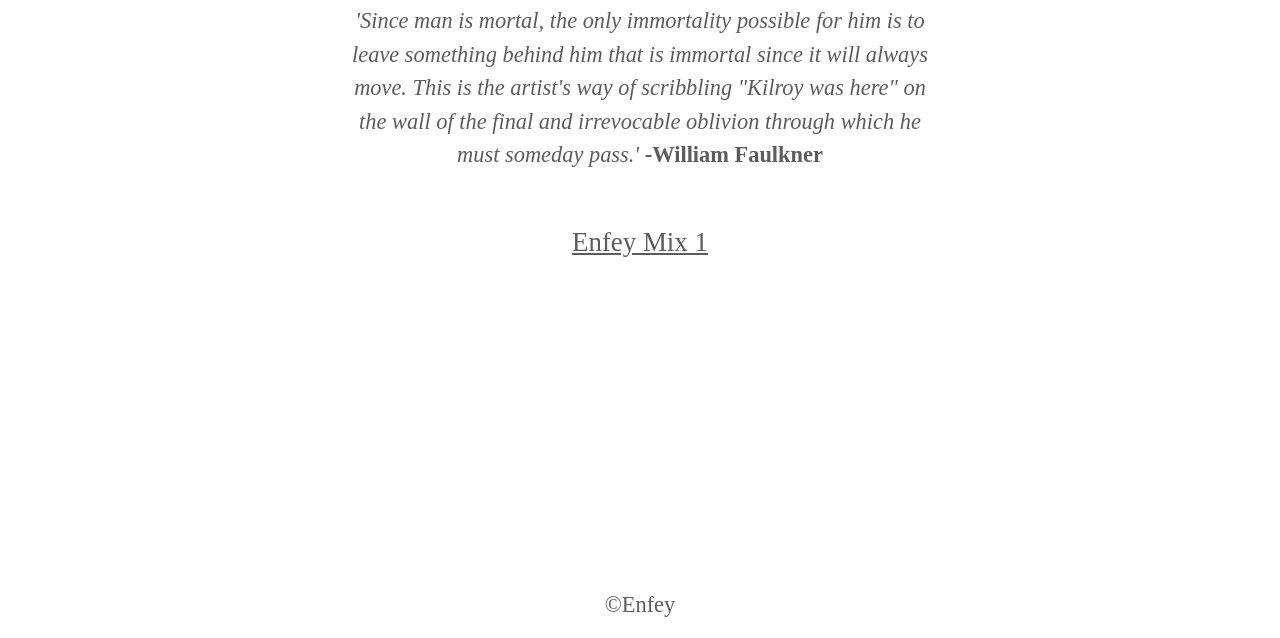
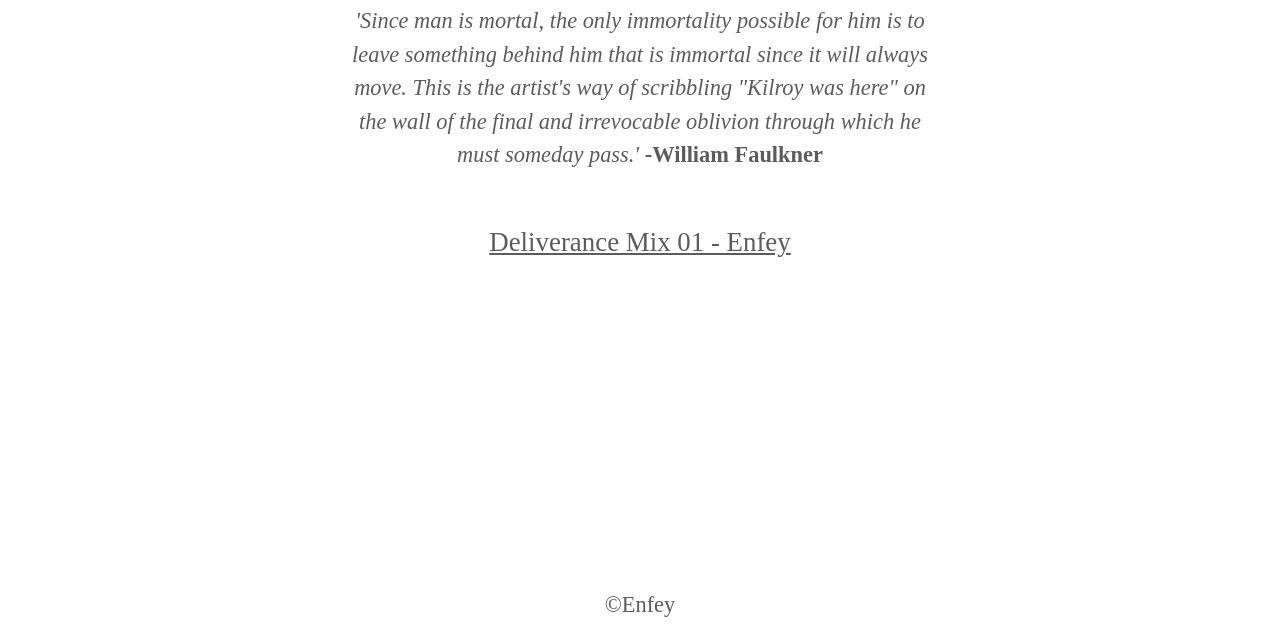
Before and after one commit to Enfey/net, a website built with Vite: page docs/sonic_explorations/radioArchive.html in a window 1280 px wide. Shown: the part 162-800 px from the top of the page. Built offline with nearby package versions, Linux system fonts and the light colour scheme.

Commit message:
jajajajajaj

```diff
--- a/docs/sonic_explorations/radioArchive.html
+++ b/docs/sonic_explorations/radioArchive.html
@@ -32,7 +32,7 @@
                         This is the artist's way of scribbling "Kilroy was here" on the wall of the final and irrevocable oblivion through which he must someday pass.' </i> <strong>-William Faulkner</strong>
                 </p>
                     <ul style="margin-top: 50px;">
-                        <li><a href="">Enfey Mix 1</a></li>
+                        <li><a href="" onclick="alert('Not Yet Archived.'); return false;">Deliverance Mix 01 - Enfey</a></li>
                     </ul>
                  </div>
             </section>
```
Also changed, not shown: assets/favicon-16x16.png (added).
